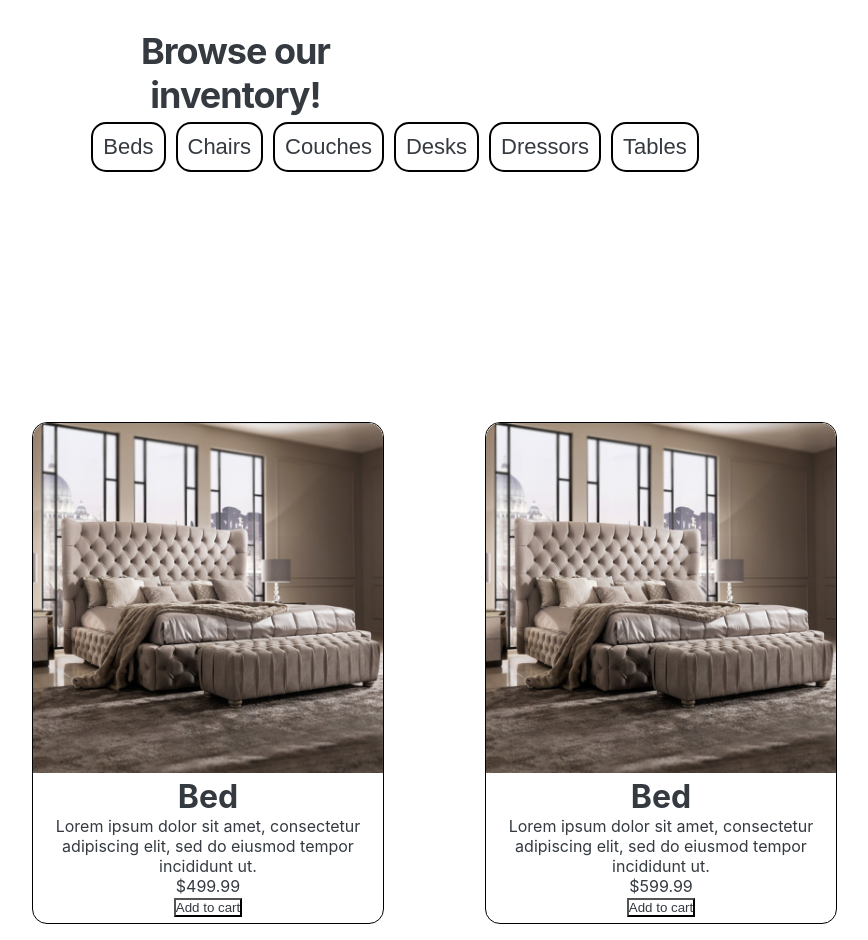
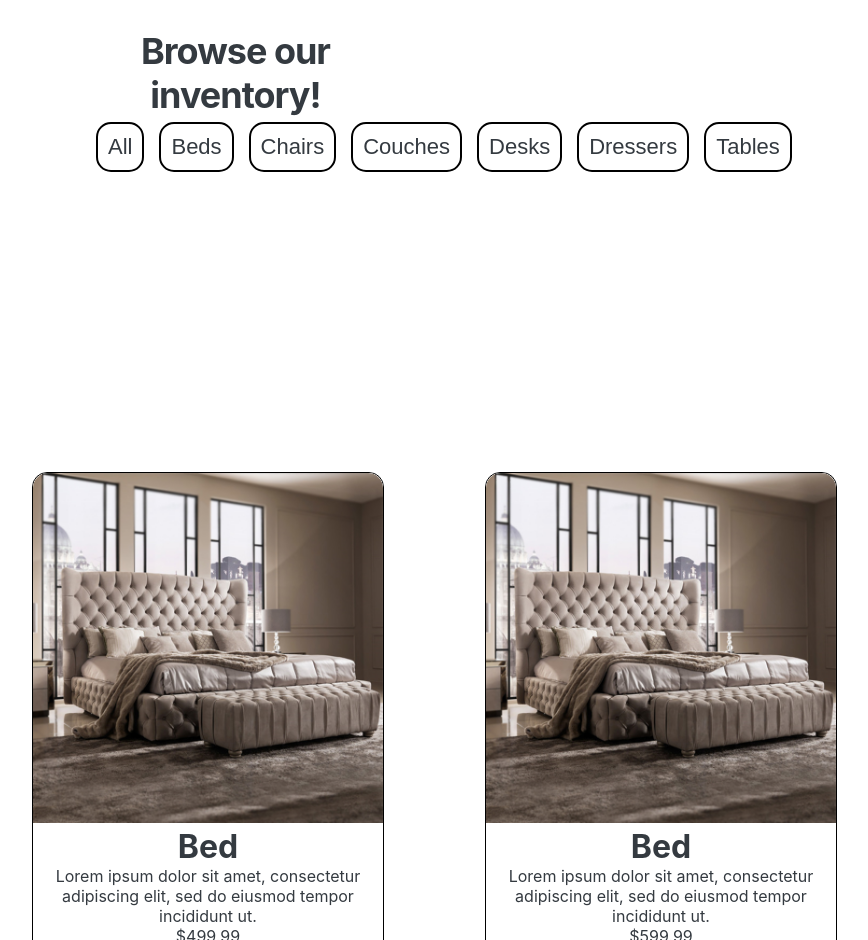
Before and after one commit to krishabbashyal/furniture-store-final, a Vue app: page / in a window 1280 px wide. Shown: the part 992-1932 px from the top of the page, without its empty margins (69-937 px from the left). Built offline with nearby package versions, Linux system fonts and the light colour scheme.

Commit message:
Progress

```diff
--- /dev/null
+++ b/src/components/Button.vue
@@ -0,0 +1,41 @@
+<template>
+    <div class="container">
+        <button>{{text}}</button>
+    </div>
+</template>
+
+<script>
+    export default {
+    name: 'Button',
+    props: {
+        text: String,
+    },
+
+    }
+</script>
+
+<style >
+.product-grid{
+    display: flex;
+    flex-wrap: wrap;
+}
+
+button {
+    margin-top: 5px;
+    margin-left: 15px;
+    background-color: white;;
+    border-radius: 15px;
+    padding: 10px;
+    font-size: 22px;
+    border: 2px solid black;
+
+}
+
+button:active{
+
+}
+
+button:hover{
+    background-color: #00c97f;
+}
+</style>
--- a/src/components/Grid.vue
+++ b/src/components/Grid.vue
@@ -1,28 +1,40 @@
 <template>
     <div class="product-grid">
       <Product title = "Bed" price = "499.99" image="bed1.jpg"/>
+      <Product title = "Bed" price = "599.99" image="bed1.jpg"/>
+      <Product title = "Bed" price = "299.99" image="bed1.jpg"/>
       <Product title = "Bed" price = "599.99" image="bed1.jpg"/>
       <Product title = "Bed" price = "299.99" image="bed1.jpg"/>
 
       <Product title = "Bed" price = "299.99" image="bed1.jpg"/>
       <Product title = "Bed" price = "499.99" image="bed1.jpg"/>
       <Product title = "Bed" price = "499.99" image="bed1.jpg"/>
+      <Product title = "Bed" price = "599.99" image="bed1.jpg"/>
+      <Product title = "Bed" price = "299.99" image="bed1.jpg"/>
 
       <Product title = "Bed" price = "399.99" image="bed1.jpg"/>
       <Product title = "Bed" price = "499.99" image="bed1.jpg"/>
       <Product title = "Bed" price = "499.99" image="bed1.jpg"/>
+      <Product title = "Bed" price = "599.99" image="bed1.jpg"/>
+      <Product title = "Bed" price = "299.99" image="bed1.jpg"/>
 
       <Product title = "Bed" price = "499.99" image="bed1.jpg"/>
+      <Product title = "Bed" price = "599.99" image="bed1.jpg"/>
+      <Product title = "Bed" price = "299.99" image="bed1.jpg"/>
       <Product title = "Bed" price = "599.99" image="bed1.jpg"/>
       <Product title = "Bed" price = "299.99" image="bed1.jpg"/>
 
       <Product title = "Bed" price = "299.99" image="bed1.jpg"/>
       <Product title = "Bed" price = "499.99" image="bed1.jpg"/>
       <Product title = "Bed" price = "499.99" image="bed1.jpg"/>
+      <Product title = "Bed" price = "599.99" image="bed1.jpg"/>
+      <Product title = "Bed" price = "299.99" image="bed1.jpg"/>
 
       <Product title = "Bed" price = "399.99" image="bed1.jpg"/>
       <Product title = "Bed" price = "499.99" image="bed1.jpg"/>
       <Product title = "Bed" price = "499.99" image="bed1.jpg"/>
+      <Product title = "Bed" price = "599.99" image="bed1.jpg"/>
+      <Product title = "Bed" price = "299.99" image="bed1.jpg"/>
     </div>
 
 </template>
@@ -33,7 +45,7 @@
     name: 'Grid',
     components: {
         Product
-    }
+        }
     }
 </script>
 
--- a/src/components/Product.vue
+++ b/src/components/Product.vue
@@ -10,6 +10,7 @@
 </template>
 
 <script>
+import Button from './Button.vue';
 export default {
     name: 'Product',
     props: {
@@ -22,8 +23,14 @@ export default {
         description: {
             type: String,
             default: "Lorem ipsum dolor sit amet, consectetur adipiscing elit, sed do eiusmod tempor incididunt ut."
+        },
+        category: {
+            type: String
         }
 
+    },
+    components: {
+        Button
     }
 }
 </script>
--- a/src/components/Shop.vue
+++ b/src/components/Shop.vue
@@ -6,12 +6,16 @@
             <p>In a small shop in the heart of our town, we spend our days relentlessly perfecting our products. The result is a perfect blend of beauty and comfort, that will have a lasting impact on your health without breaking the bank. </p>
             <div class="shop-by-section">
                 <h2>Browse our inventory!</h2>
-                <button>Beds</button>
-                <button>Chairs</button>
-                <button>Couches</button>
-                <button>Desks</button>
-                <button>Dressors</button>
-                <button>Tables</button>
+                <div class="button-span">
+                  <Button text = "All"/>
+                  <Button text = "Beds"/>
+                  <Button text = "Chairs"/>
+                  <Button text = "Couches"/>
+                  <Button text = "Desks"/>
+                  <Button text = "Dressers"/>
+                  <Button text = "Tables"/>
+                </div>
+
             </div>
         </div>
 
@@ -22,9 +26,14 @@
 
 
 <script>
-export default {
-    name: 'Shop'
-}
+    import Button from './Button.vue';
+    export default {
+      name: 'Shop',
+      components: {
+          Button,
+          }
+      }
+
 
 </script>
 
@@ -63,24 +72,9 @@ export default {
     align-content: center;
     margin-bottom: 200px ;
 }
-
-button {
-    margin-top: 5px;
-    margin-left: 10px;
-    background-color: white;;
-    border-radius: 15px;
-    padding: 10px;
-    font-size: 22px;
-    border: 2px solid black;
-
+.button-span{
+    display: inline-flex
 }
 
-button:active{
-
-}
-
-button:hover{
-    background-color: #00c97f;
-}
 
 </style>
```
